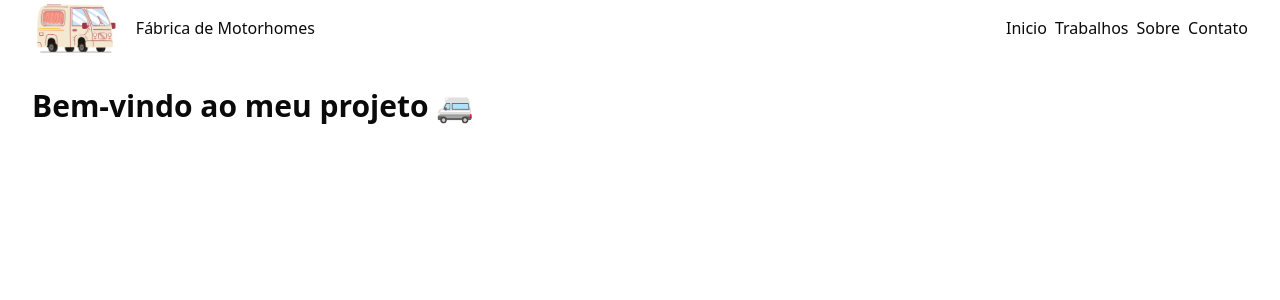
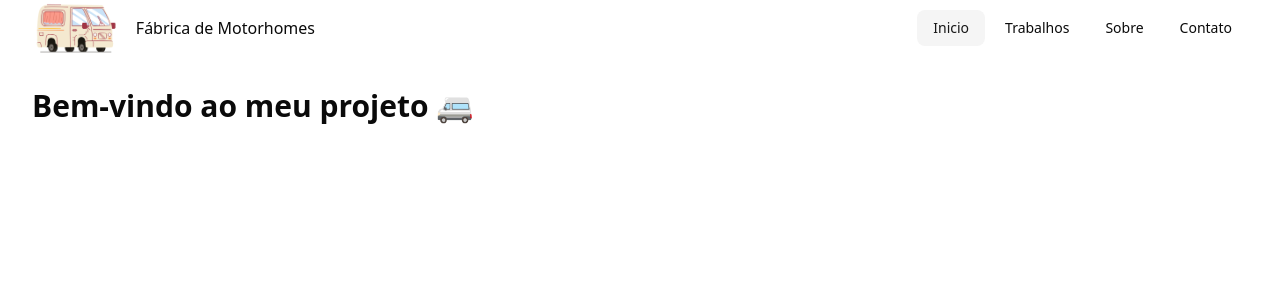
Before and after one commit to diguzim/motorhome-fe, a Next.js app: page / in a window 1280 px wide. Shown: the top 300 px of the page. Built offline with nearby package versions, Linux system fonts and the light colour scheme.

Commit message:
Changing navigation component (shadcn navigation menu)

```diff
--- a/package.json
+++ b/package.json
@@ -9,6 +9,7 @@
     "lint": "eslint"
   },
   "dependencies": {
+    "@radix-ui/react-navigation-menu": "^1.2.14",
     "@radix-ui/react-slot": "^1.2.3",
     "@tanstack/react-query": "^5.90.2",
     "class-variance-authority": "^0.7.1",
--- a/src/components/navigation/Header.tsx
+++ b/src/components/navigation/Header.tsx
@@ -1,5 +1,5 @@
 import React from "react";
-import Navbar from "./Navbar";
+import Navigation from "./Navigation";
 import Link from "next/link";
 import Image from "next/image";
 
@@ -22,7 +22,7 @@ const Header: React.FC = () => (
       </Link>
       <h1>Fábrica de Motorhomes</h1>
     </div>
-    <Navbar />
+    <Navigation />
   </header>
 );
 
--- a/src/components/navigation/NavItem.tsx
+++ /dev/null
@@ -1,35 +0,0 @@
-"use client";
-
-import Link from "next/link";
-import { usePathname } from "next/navigation";
-import React from "react";
-
-type NavItemProps = {
-  label: string;
-  href: string;
-};
-
-const NavItem: React.FC<NavItemProps> = ({ label, href }) => {
-  const pathname = usePathname();
-  const isActive = pathname === href;
-
-  return (
-    <li>
-      <Link
-        href={href}
-        aria-current={isActive ? "page" : undefined}
-        className={isActive ? "active" : ""}
-      >
-        {label}
-      </Link>
-      <style jsx>{`
-        .active {
-          font-weight: bold;
-          text-decoration: underline;
-        }
-      `}</style>
-    </li>
-  );
-};
-
-export default NavItem;
--- a/src/components/navigation/Navbar.tsx
+++ /dev/null
@@ -1,14 +0,0 @@
-import { navItems } from "./navItems";
-import NavItem from "./NavItem";
-
-export default function Navbar() {
-  return (
-    <nav>
-      <ul className="flex gap-2">
-        {navItems.map((item) => (
-          <NavItem key={item.href} {...item} />
-        ))}
-      </ul>
-    </nav>
-  );
-}
--- /dev/null
+++ b/src/components/navigation/Navigation.tsx
@@ -0,0 +1,41 @@
+"use client";
+
+import React from "react";
+import Link from "next/link";
+import { usePathname } from "next/navigation";
+import {
+  NavigationMenu,
+  NavigationMenuList,
+  NavigationMenuItem,
+  NavigationMenuLink,
+  navigationMenuTriggerStyle,
+} from "@/components/ui/navigation-menu";
+import { navItems } from "./navItems";
+import { cn } from "@/lib/utils";
+
+const Navigation: React.FC = () => {
+  const pathname = usePathname();
+
+  return (
+    <NavigationMenu>
+      <NavigationMenuList>
+        {navItems.map((item) => (
+          <NavigationMenuItem key={item.href}>
+            <Link href={item.href} legacyBehavior passHref>
+              <NavigationMenuLink
+                className={cn(
+                  navigationMenuTriggerStyle(),
+                  pathname === item.href && "bg-accent text-accent-foreground"
+                )}
+              >
+                {item.label}
+              </NavigationMenuLink>
+            </Link>
+          </NavigationMenuItem>
+        ))}
+      </NavigationMenuList>
+    </NavigationMenu>
+  );
+};
+
+export default Navigation;
--- /dev/null
+++ b/src/components/ui/navigation-menu.tsx
@@ -0,0 +1,168 @@
+import * as React from "react"
+import * as NavigationMenuPrimitive from "@radix-ui/react-navigation-menu"
+import { cva } from "class-variance-authority"
+import { ChevronDownIcon } from "lucide-react"
+
+import { cn } from "@/lib/utils"
+
+function NavigationMenu({
+  className,
+  children,
+  viewport = true,
+  ...props
+}: React.ComponentProps<typeof NavigationMenuPrimitive.Root> & {
+  viewport?: boolean
+}) {
+  return (
+    <NavigationMenuPrimitive.Root
+      data-slot="navigation-menu"
+      data-viewport={viewport}
+      className={cn(
+        "group/navigation-menu relative flex max-w-max flex-1 items-center justify-center",
+        className
+      )}
+      {...props}
+    >
+      {children}
+      {viewport && <NavigationMenuViewport />}
+    </NavigationMenuPrimitive.Root>
+  )
+}
+
+function NavigationMenuList({
+  className,
+  ...props
+}: React.ComponentProps<typeof NavigationMenuPrimitive.List>) {
+  return (
+    <NavigationMenuPrimitive.List
+      data-slot="navigation-menu-list"
+      className={cn(
+        "group flex flex-1 list-none items-center justify-center gap-1",
+        className
+      )}
+      {...props}
+    />
+  )
+}
+
+function NavigationMenuItem({
+  className,
+  ...props
+}: React.ComponentProps<typeof NavigationMenuPrimitive.Item>) {
+  return (
+    <NavigationMenuPrimitive.Item
+      data-slot="navigation-menu-item"
+      className={cn("relative", className)}
+      {...props}
+    />
+  )
+}
+
+const navigationMenuTriggerStyle = cva(
+  "group inline-flex h-9 w-max items-center justify-center rounded-md bg-background px-4 py-2 text-sm font-medium hover:bg-accent hover:text-accent-foreground focus:bg-accent focus:text-accent-foreground disabled:pointer-events-none disabled:opacity-50 data-[state=open]:hover:bg-accent data-[state=open]:text-accent-foreground data-[state=open]:focus:bg-accent data-[state=open]:bg-accent/50 focus-visible:ring-ring/50 outline-none transition-[color,box-shadow] focus-visible:ring-[3px] focus-visible:outline-1"
+)
+
+function NavigationMenuTrigger({
+  className,
+  children,
+  ...props
+}: React.ComponentProps<typeof NavigationMenuPrimitive.Trigger>) {
+  return (
+    <NavigationMenuPrimitive.Trigger
+      data-slot="navigation-menu-trigger"
+      className={cn(navigationMenuTriggerStyle(), "group", className)}
+      {...props}
+    >
+      {children}{" "}
+      <ChevronDownIcon
+        className="relative top-[1px] ml-1 size-3 transition duration-300 group-data-[state=open]:rotate-180"
+        aria-hidden="true"
+      />
+    </NavigationMenuPrimitive.Trigger>
+  )
+}
+
+function NavigationMenuContent({
+  className,
+  ...props
+}: React.ComponentProps<typeof NavigationMenuPrimitive.Content>) {
+  return (
+    <NavigationMenuPrimitive.Content
+      data-slot="navigation-menu-content"
+      className={cn(
+        "data-[motion^=from-]:animate-in data-[motion^=to-]:animate-out data-[motion^=from-]:fade-in data-[motion^=to-]:fade-out data-[motion=from-end]:slide-in-from-right-52 data-[motion=from-start]:slide-in-from-left-52 data-[motion=to-end]:slide-out-to-right-52 data-[motion=to-start]:slide-out-to-left-52 top-0 left-0 w-full p-2 pr-2.5 md:absolute md:w-auto",
+        "group-data-[viewport=false]/navigation-menu:bg-popover group-data-[viewport=false]/navigation-menu:text-popover-foreground group-data-[viewport=false]/navigation-menu:data-[state=open]:animate-in group-data-[viewport=false]/navigation-menu:data-[state=closed]:animate-out group-data-[viewport=false]/navigation-menu:data-[state=closed]:zoom-out-95 group-data-[viewport=false]/navigation-menu:data-[state=open]:zoom-in-95 group-data-[viewport=false]/navigation-menu:data-[state=open]:fade-in-0 group-data-[viewport=false]/navigation-menu:data-[state=closed]:fade-out-0 group-data-[viewport=false]/navigation-menu:top-full group-data-[viewport=false]/navigation-menu:mt-1.5 group-data-[viewport=false]/navigation-menu:overflow-hidden group-data-[viewport=false]/navigation-menu:rounded-md group-data-[viewport=false]/navigation-menu:border group-data-[viewport=false]/navigation-menu:shadow group-data-[viewport=false]/navigation-menu:duration-200 **:data-[slot=navigation-menu-link]:focus:ring-0 **:data-[slot=navigation-menu-link]:focus:outline-none",
+        className
+      )}
+      {...props}
+    />
+  )
+}
+
+function NavigationMenuViewport({
+  className,
+  ...props
+}: React.ComponentProps<typeof NavigationMenuPrimitive.Viewport>) {
+  return (
+    <div
+      className={cn(
+        "absolute top-full left-0 isolate z-50 flex justify-center"
+      )}
+    >
+      <NavigationMenuPrimitive.Viewport
+        data-slot="navigation-menu-viewport"
+        className={cn(
+          "origin-top-center bg-popover text-popover-foreground data-[state=open]:animate-in data-[state=closed]:animate-out data-[state=closed]:zoom-out-95 data-[state=open]:zoom-in-90 relative mt-1.5 h-[var(--radix-navigation-menu-viewport-height)] w-full overflow-hidden rounded-md border shadow md:w-[var(--radix-navigation-menu-viewport-width)]",
+          className
+        )}
+        {...props}
+      />
+    </div>
+  )
+}
+
+function NavigationMenuLink({
+  className,
+  ...props
+}: React.ComponentProps<typeof NavigationMenuPrimitive.Link>) {
+  return (
+    <NavigationMenuPrimitive.Link
+      data-slot="navigation-menu-link"
+      className={cn(
+        "data-[active=true]:focus:bg-accent data-[active=true]:hover:bg-accent data-[active=true]:bg-accent/50 data-[active=true]:text-accent-foreground hover:bg-accent hover:text-accent-foreground focus:bg-accent focus:text-accent-foreground focus-visible:ring-ring/50 [&_svg:not([class*='text-'])]:text-muted-foreground flex flex-col gap-1 rounded-sm p-2 text-sm transition-all outline-none focus-visible:ring-[3px] focus-visible:outline-1 [&_svg:not([class*='size-'])]:size-4",
+        className
+      )}
+      {...props}
+    />
+  )
+}
+
+function NavigationMenuIndicator({
+  className,
+  ...props
+}: React.ComponentProps<typeof NavigationMenuPrimitive.Indicator>) {
+  return (
+    <NavigationMenuPrimitive.Indicator
+      data-slot="navigation-menu-indicator"
+      className={cn(
+        "data-[state=visible]:animate-in data-[state=hidden]:animate-out data-[state=hidden]:fade-out data-[state=visible]:fade-in top-full z-[1] flex h-1.5 items-end justify-center overflow-hidden",
+        className
+      )}
+      {...props}
+    >
+      <div className="bg-border relative top-[60%] h-2 w-2 rotate-45 rounded-tl-sm shadow-md" />
+    </NavigationMenuPrimitive.Indicator>
+  )
+}
+
+export {
+  NavigationMenu,
+  NavigationMenuList,
+  NavigationMenuItem,
+  NavigationMenuContent,
+  NavigationMenuTrigger,
+  NavigationMenuLink,
+  NavigationMenuIndicator,
+  NavigationMenuViewport,
+  navigationMenuTriggerStyle,
+}
```
Also changed, not shown: 1 other file (tests, documents, lock files or other folders).
